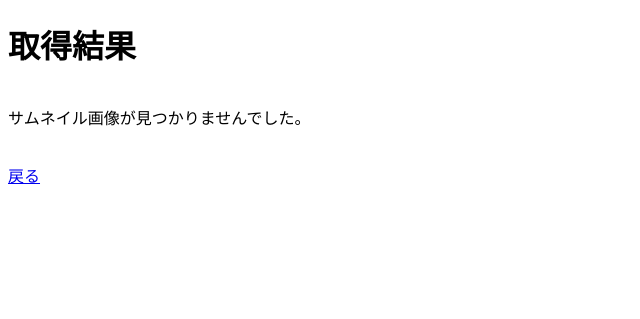
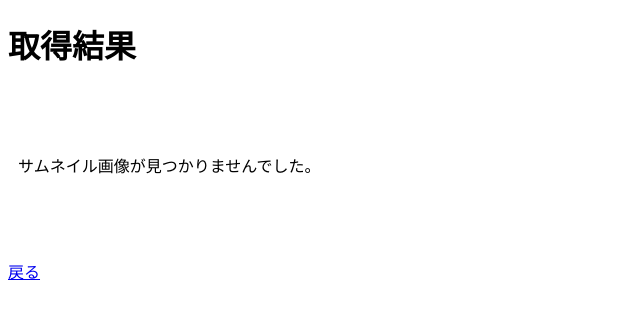
Before and after one commit to NoJobDetective/flask_test2, a Flask app: template templates/result.html in a window 1280 px wide. Shown: the top 319 px of the page, without its empty margins (0-640 px from the left). Run offline with Flask 3, Linux system fonts and the light colour scheme; the template is opened without the code that fills it, so the values that code supplies are empty.

Commit message:
Update result.html

```diff
--- a/templates/result.html
+++ b/templates/result.html
@@ -3,23 +3,26 @@
 <head>
     <meta charset="UTF-8">
     <title>取得結果</title>
+    <!-- QRCode.js の読み込み -->
+    <script src="https://cdnjs.cloudflare.com/ajax/libs/qrcodejs/1.0.0/qrcode.min.js"></script>
     <style>
         .container {
             display: flex;
             align-items: center;
+            justify-content: center;
         }
-        .thumbnail {
-            margin-right: 20px;
+        .left, .center, .right {
+            margin: 10px;
         }
-        .info {
-            display: flex;
-            flex-direction: column;
+        .center {
+            text-align: center;
+            flex: 1;
         }
-        .info .title {
+        .title {
             font-size: 1.5em;
             font-weight: bold;
         }
-        .info .link {
+        .link {
             font-size: 1em;
             color: blue;
         }
@@ -27,22 +30,52 @@
 </head>
 <body>
     <h1>取得結果</h1>
+    {% if metadata.error403 %}
+    <!-- 403エラーの場合：リンクが左側、QRコードが右側 -->
     <div class="container">
-        <div class="thumbnail">
+        <div class="left">
+            <div class="link">
+                <a href="{{ metadata.url }}" target="_blank">{{ metadata.url }}</a>
+            </div>
+        </div>
+        <div class="right">
+            <div id="qrcode"></div>
+        </div>
+    </div>
+    {% else %}
+    <!-- 通常の場合：サムネイルが左、タイトル＆リンクが中央、QRコードが右側 -->
+    <div class="container">
+        <div class="left">
             {% if metadata.image %}
                 <img src="{{ metadata.image }}" alt="サムネイル" width="150">
             {% else %}
                 <p>サムネイル画像が見つかりませんでした。</p>
             {% endif %}
         </div>
-        <div class="info">
+        <div class="center">
             <div class="title">{{ metadata.title }}</div>
             <div class="link">
                 <a href="{{ metadata.url }}" target="_blank">{{ metadata.url }}</a>
             </div>
         </div>
+        <div class="right">
+            <div id="qrcode"></div>
+        </div>
     </div>
+    {% endif %}
     <br>
     <a href="{{ url_for('index') }}">戻る</a>
+
+    <!-- QRCode.js を利用してQRコードを生成 -->
+    <script>
+      var qrcode = new QRCode(document.getElementById("qrcode"), {
+        text: "{{ metadata.url }}",
+        width: 128,
+        height: 128,
+        colorDark : "#000000",
+        colorLight : "#ffffff",
+        correctLevel : QRCode.CorrectLevel.H
+      });
+    </script>
 </body>
 </html>
```
